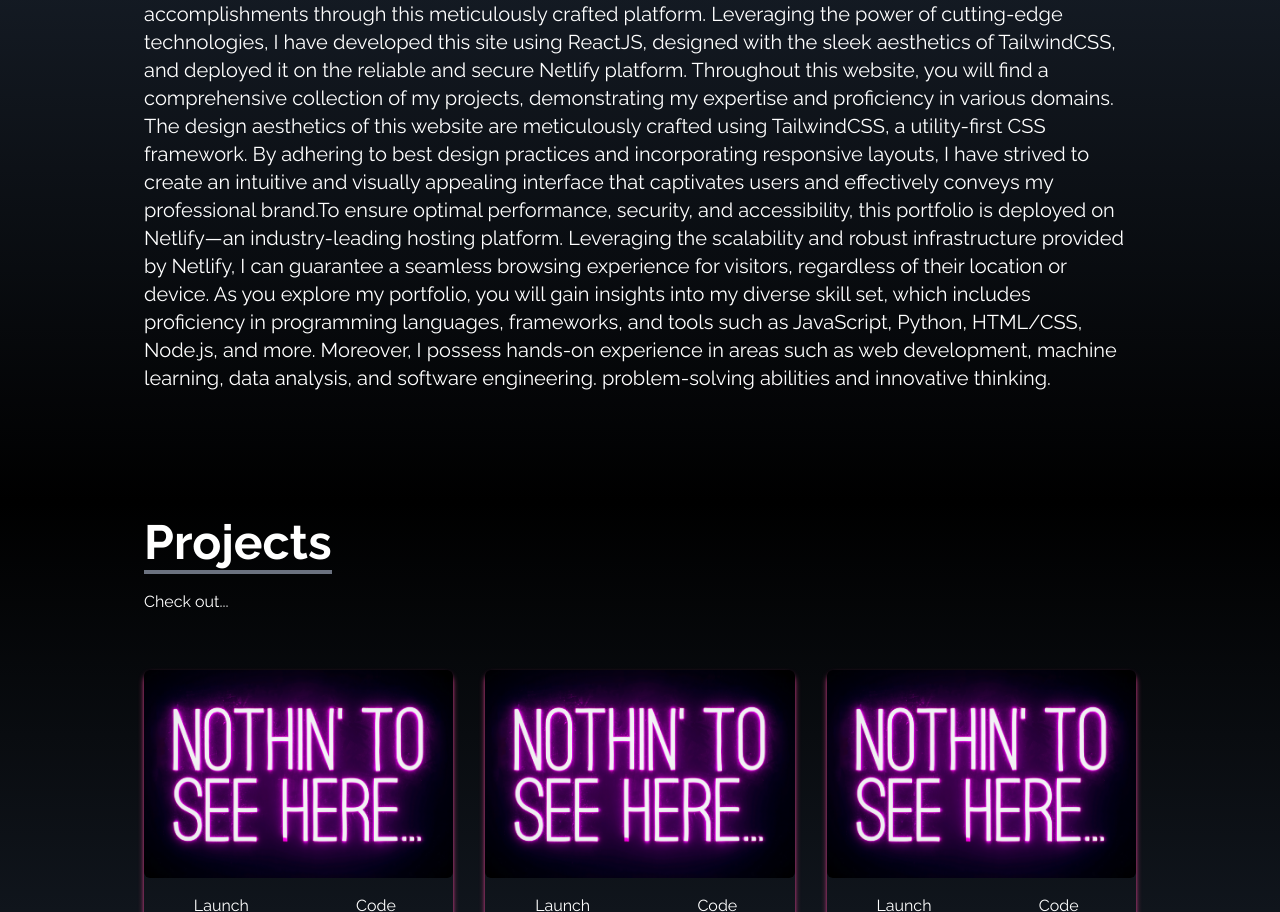
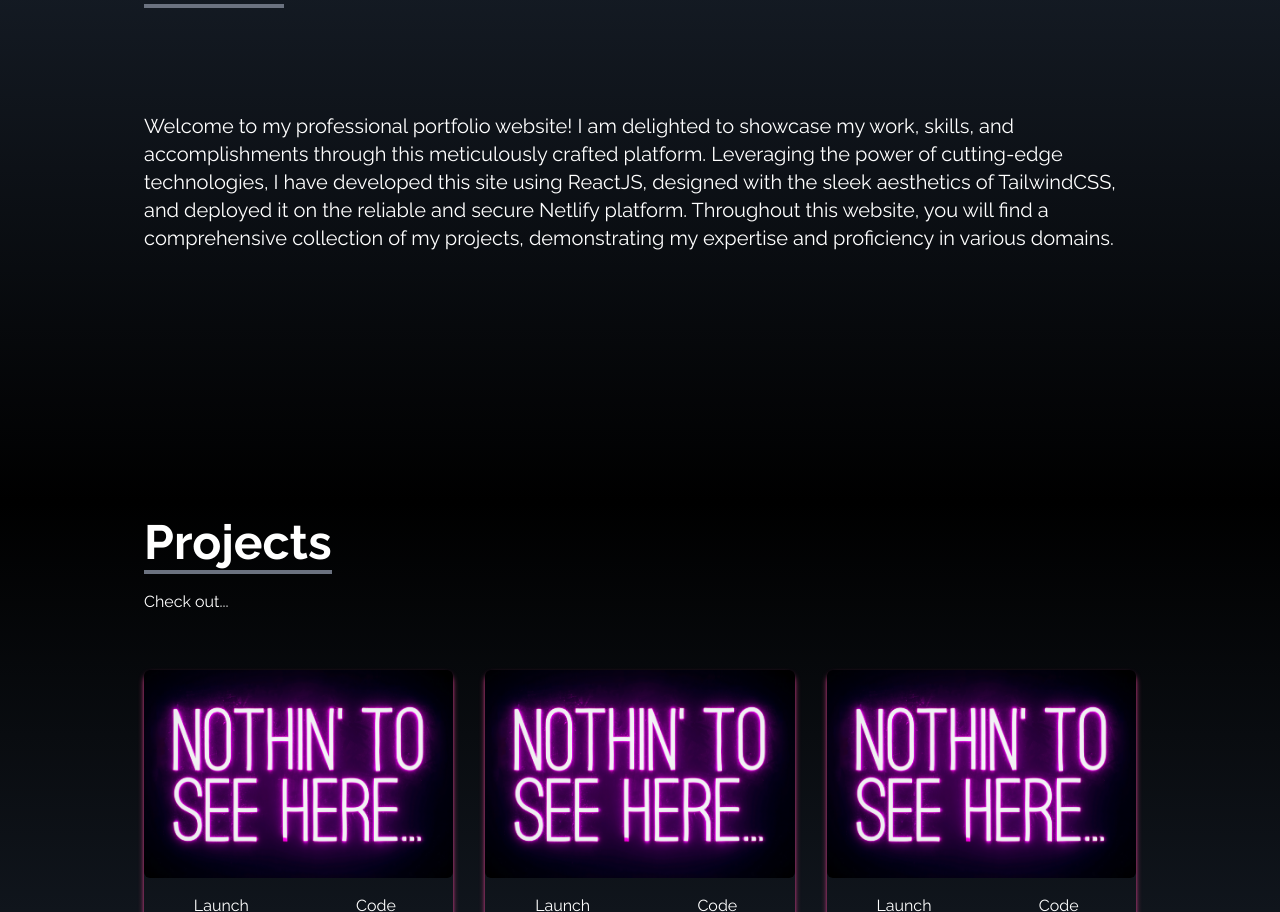
Before and after one commit to Brotin003/portfolio, a React (Create React App) app: page / in a window 1280 px wide. Shown: the part 1098-2010 px from the top of the page. Built offline with nearby package versions, Linux system fonts and the light colour scheme.

Commit message:
Update About.jsx

```diff
--- a/src/components/About.jsx
+++ b/src/components/About.jsx
@@ -13,11 +13,7 @@ const About = () => {
                Welcome to my professional portfolio website! I am delighted to showcase my work, skills, and accomplishments through this meticulously crafted platform. Leveraging the power of cutting-edge technologies, I have developed this site using ReactJS, designed with the sleek aesthetics of TailwindCSS, and deployed it on the reliable and secure Netlify platform.
               Throughout this website, you will find a comprehensive collection of my projects, demonstrating my expertise and proficiency in various domains.
             </p>
-            <p className='text-xl'>
-              The design aesthetics of this website are meticulously crafted using TailwindCSS, a utility-first CSS framework. By adhering to best design practices and incorporating responsive layouts, I have strived to create an intuitive and visually appealing interface that captivates users and effectively conveys my professional brand.To ensure optimal performance, security, and accessibility, this portfolio is deployed on Netlify—an industry-leading hosting platform. Leveraging the scalability and robust infrastructure provided by Netlify, I can guarantee a seamless browsing experience for visitors, regardless of their location or device.
-              As you explore my portfolio, you will gain insights into my diverse skill set, which includes proficiency in programming languages, frameworks, and tools such as JavaScript, Python, HTML/CSS, Node.js, and more. Moreover, I possess hands-on experience in areas such as web development, machine learning, data analysis, and software engineering.
-             problem-solving abilities and innovative thinking.
-            </p>
+
         </div>
     </div>
   )
```
